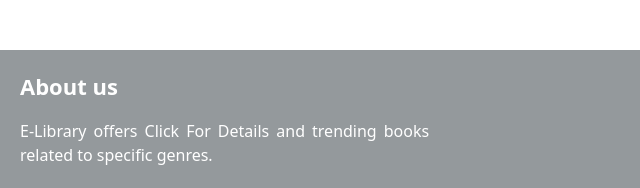
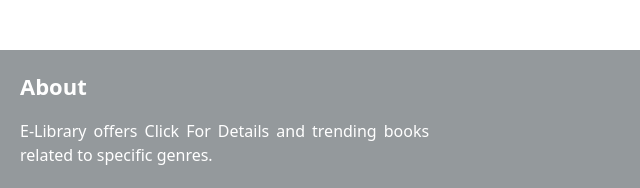
Before and after one commit to Karanrajsinh/e-library-kv, a website: page index.html in a window 1280 px wide. Shown: the part 1426-1614 px from the top of the page, 0-640 px from the left. Drawn offline with nearby package versions, Linux system fonts and the light colour scheme.

Commit message:
checking deployment

```diff
--- a/index.html
+++ b/index.html
@@ -650,7 +650,7 @@
     <div class="content">
       <div class="left box">
         <div class="upper">
-          <div class="topic">About us</div>
+          <div class="topic">About</div>
           <p>
             E-Library offers Click For Details and trending books related to specific
             genres.
@@ -683,8 +683,5 @@
       </div>
   </footer>
 </body>
-<script>
-  console.log('krisha i love you');
-</script>
 
 </html>
```
